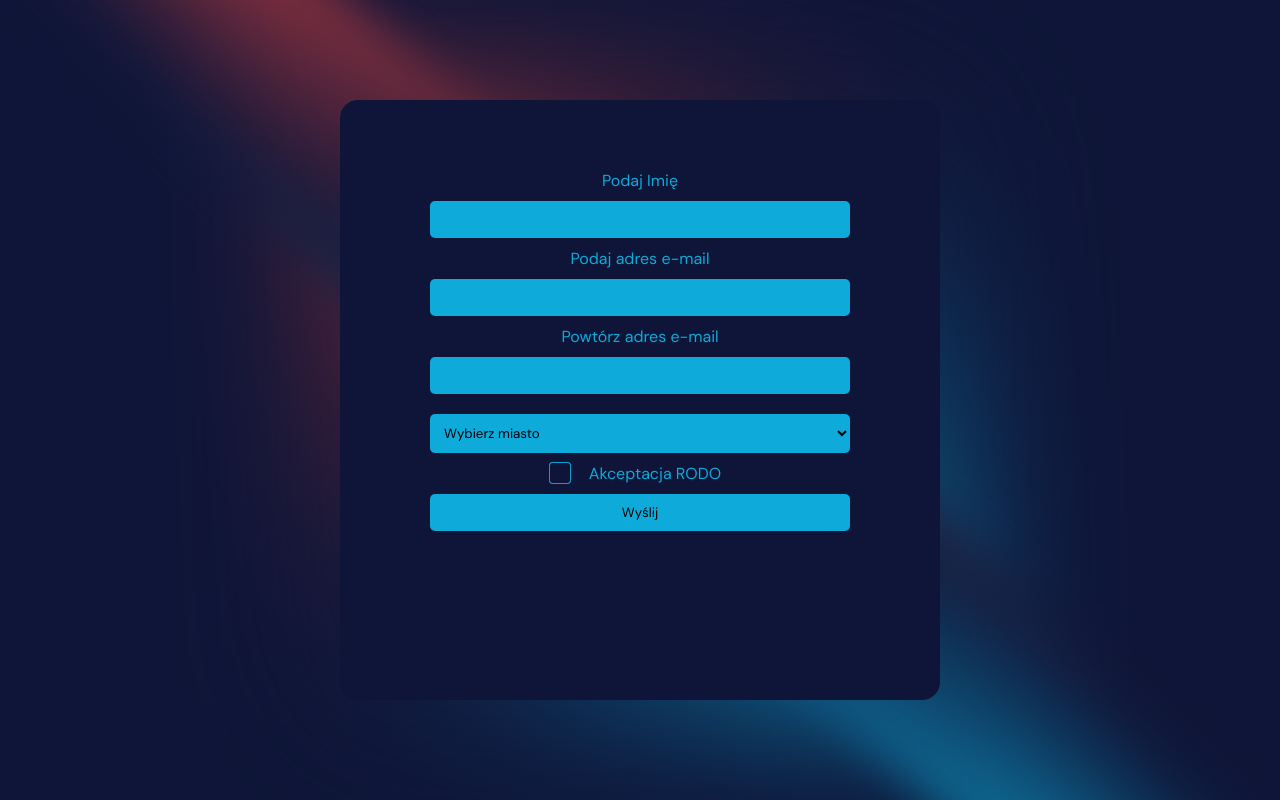
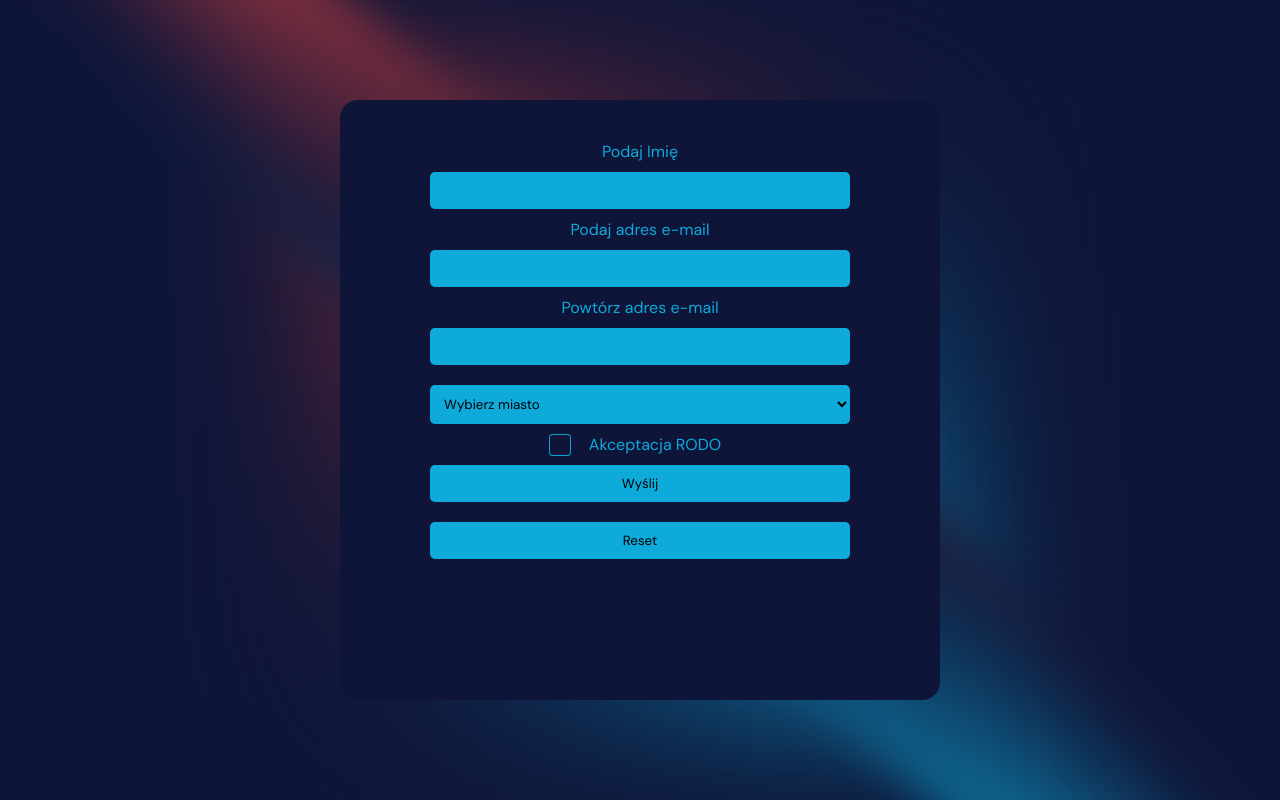
Before and after one commit to EmiliaPrzybylek/form-validation, a plain HTML site: page index.html in a window 1280 px wide. Shown: the top 800 px of the page. Drawn offline with Linux system fonts and the light colour scheme.

Commit message:
html: reset button added

```diff
--- a/index.html
+++ b/index.html
@@ -38,6 +38,7 @@
                     <label for="rodo">Akceptacja RODO</label>
                 </div>
                 <input type="submit" value="Wyślij">
+                <input class="reset" type="reset" value="Reset">
                 <span id="errors"></span>
             </form>
         </div>
--- a/js/scripts.js
+++ b/js/scripts.js
@@ -39,9 +39,10 @@ function validate(e) {
         placeError.innerHTML = errors.join('<br>');
     }
 
-    console.log(errors);
     }
 
 const form = document.querySelector('form');
 
 form.addEventListener('submit', validate);
+
+// zrobić czyszczenie formularza i kmunikat, że dane zostały wysłane
```
